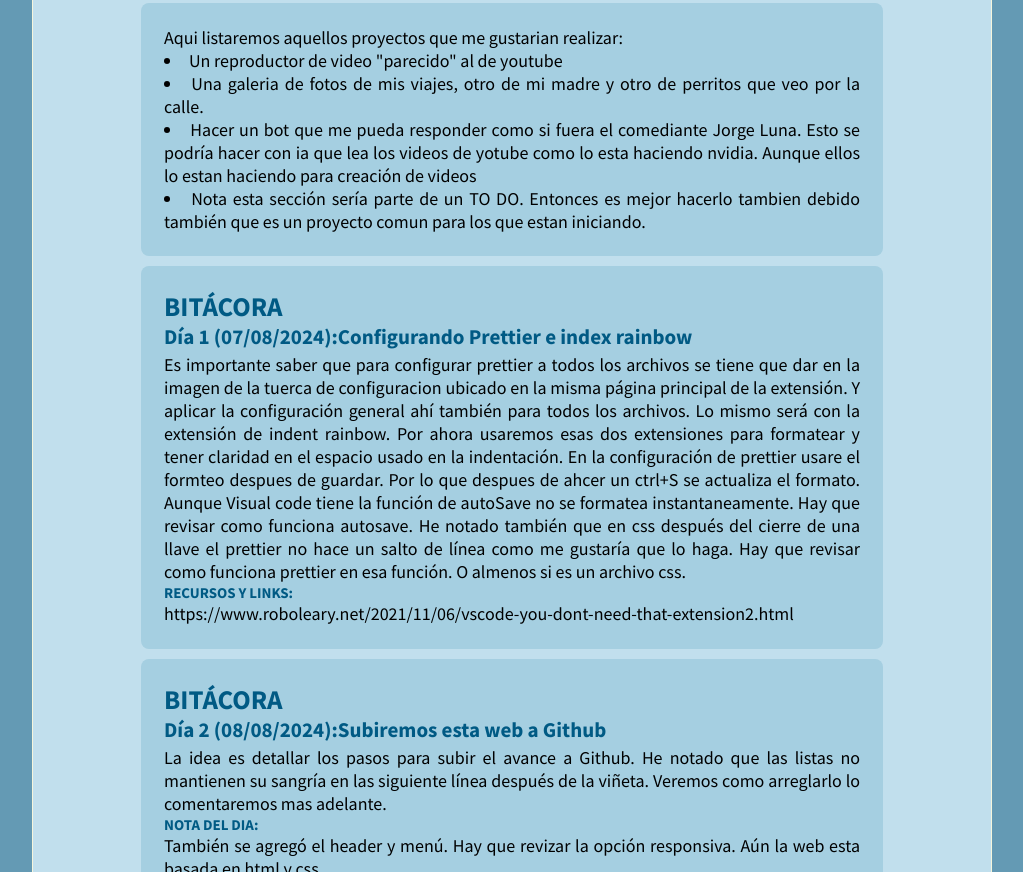
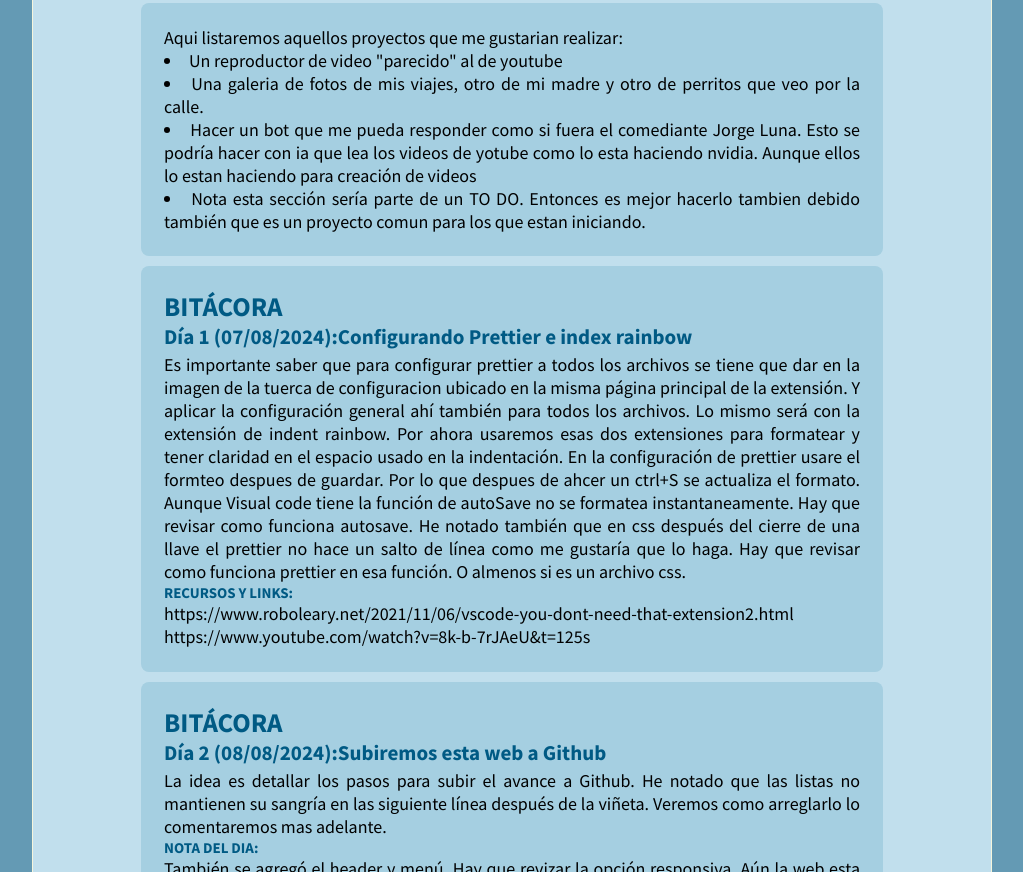
Before and after one commit to NoahUpdate/Bitacora_AvenDev, a plain HTML site: page index.html in a window 1280 px wide. Shown: the part 446-1318 px from the top of the page, without its empty margins (128-1151 px from the left). Drawn offline with Linux system fonts and the light colour scheme; a web font is replaced by a local one.

Commit message:
Actualizacion de la card dia 1

```diff
--- a/index.html
+++ b/index.html
@@ -84,7 +84,10 @@
           funciona prettier en esa función. O almenos si es un archivo css.
         </p>
         <h5>RECURSOS Y LINKS:</h5>
-        https://www.roboleary.net/2021/11/06/vscode-you-dont-need-that-extension2.html
+        <p>
+          https://www.roboleary.net/2021/11/06/vscode-you-dont-need-that-extension2.html
+          https://www.youtube.com/watch?v=8k-b-7rJAeU&t=125s
+        </p>
       </div>
       <div class="card">
         <h2>BITÁCORA</h2>
```
